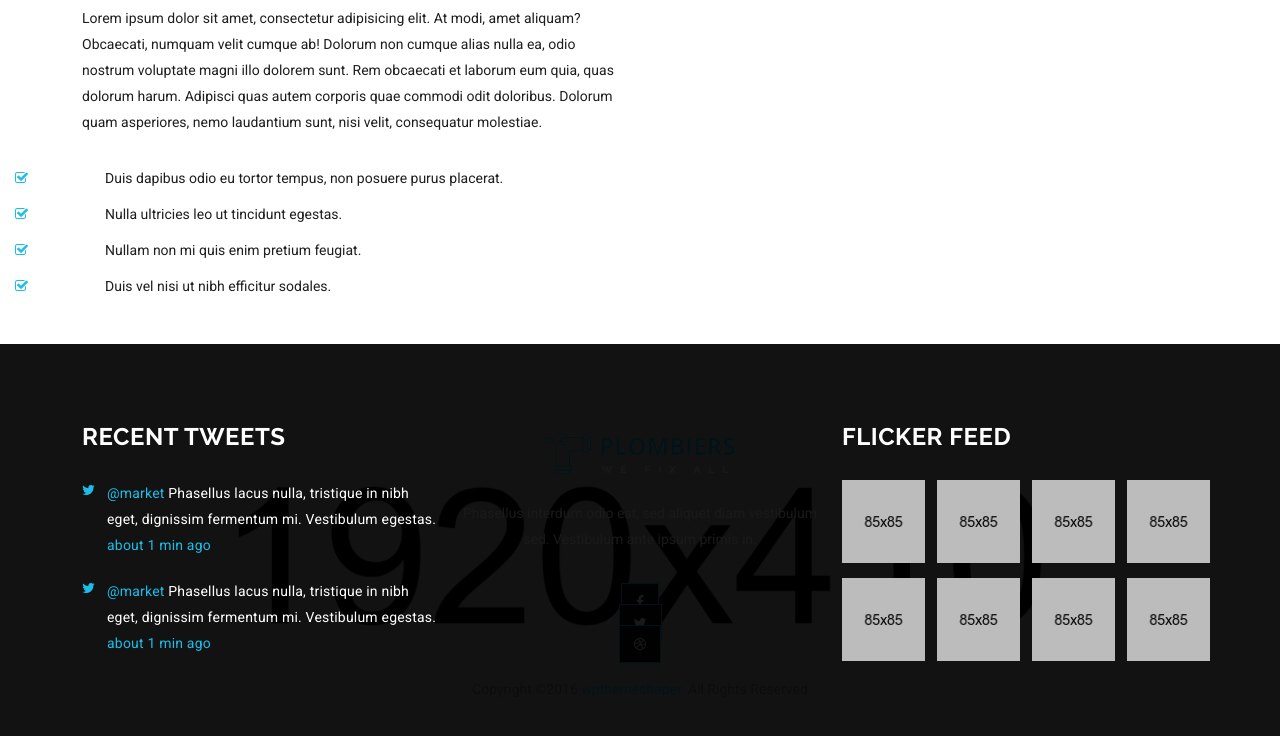
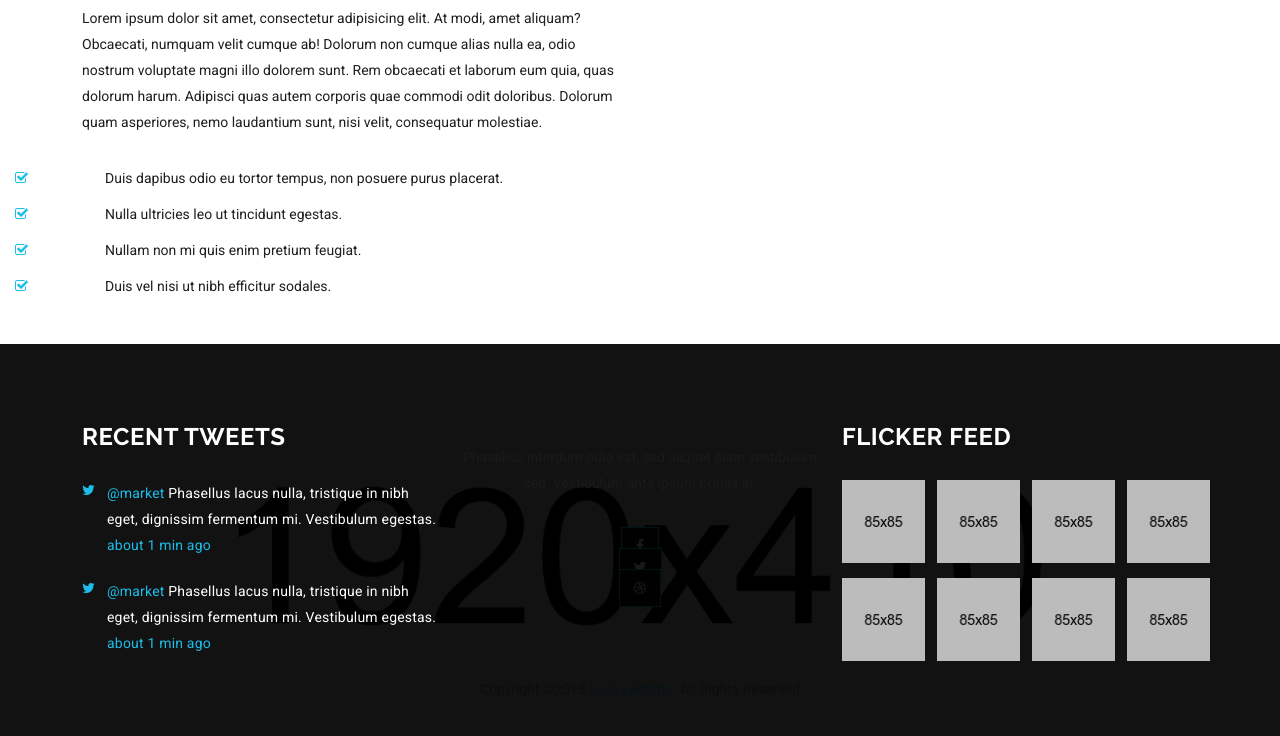
Before and after one commit to liciolentimo/tours, a plain HTML site: page about.html in a window 1280 px wide. Shown: the part 507-1243 px from the top of the page. Drawn offline with nearby package versions, Linux system fonts and the light colour scheme; some packages are replaced by stand-ins of ours; a script that the page names is missing; a web font is replaced by a local one.

Commit message:
Added footer credits

```diff
--- a/about.html
+++ b/about.html
@@ -386,7 +386,7 @@
 				</div>
 				<div class="col-md-4 text-center">
 					<div class="foter-logo">
-						<img src="images/footer-logo.png" alt="">
+						<!-- <img src="images/footer-logo.png" alt=""> -->
 						<p> Phasellus interdum odio est, sed aliquet diam vestibulum sed. Vestibulum ante ipsum primis in.</p>
 						<ul class="list-inline">
 							<li><a href="#"><i class="fa fa-facebook"></i></a></li>
@@ -471,7 +471,7 @@
 			</div>
 			<div class="row">
 				<div class="col-md-12 text-center">
-					<p class="copyright">Copyright ©2016 <span class="text-thm">wpthemeshaper.</span>  All Rights Reserved</p>
+					<p class="copyright">Copyright ©2018 <span class="text-thm">Licio Lentimo.</span>  All Rights Reserved</p>
 				</div>
 			</div>
 		</div>
```
Also changed, not shown: contact.html (+2 -2 lines), index.html (+2 -2 lines), service.html (+2 -2 lines).
